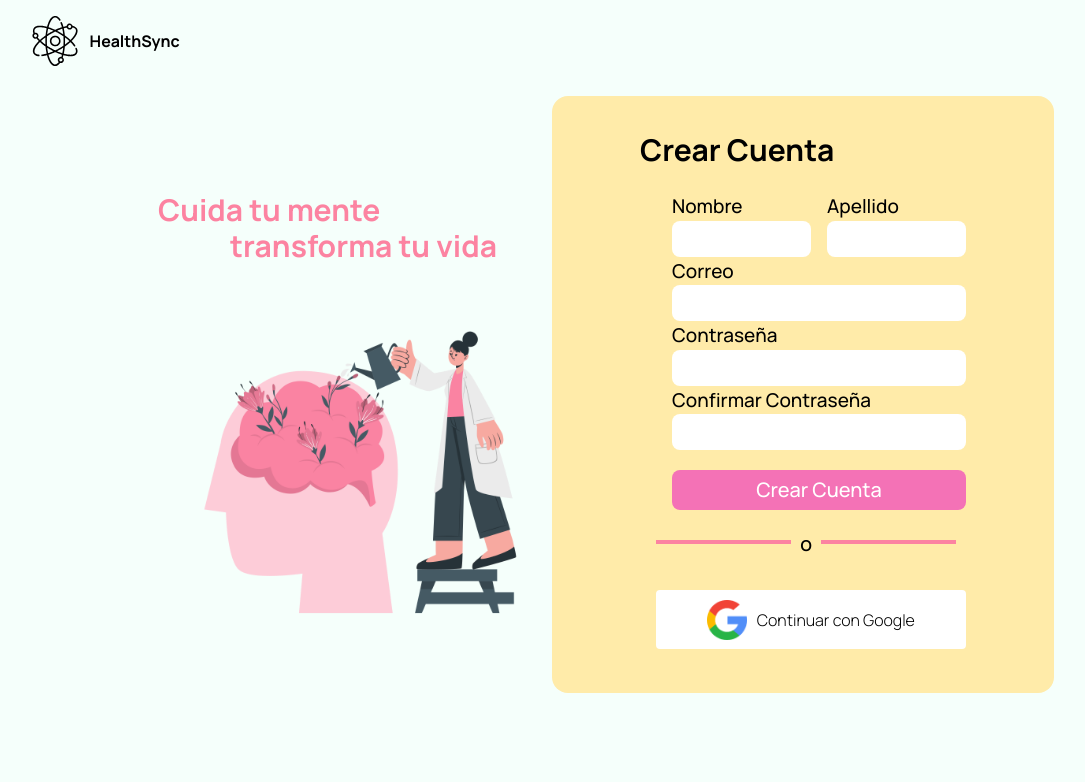
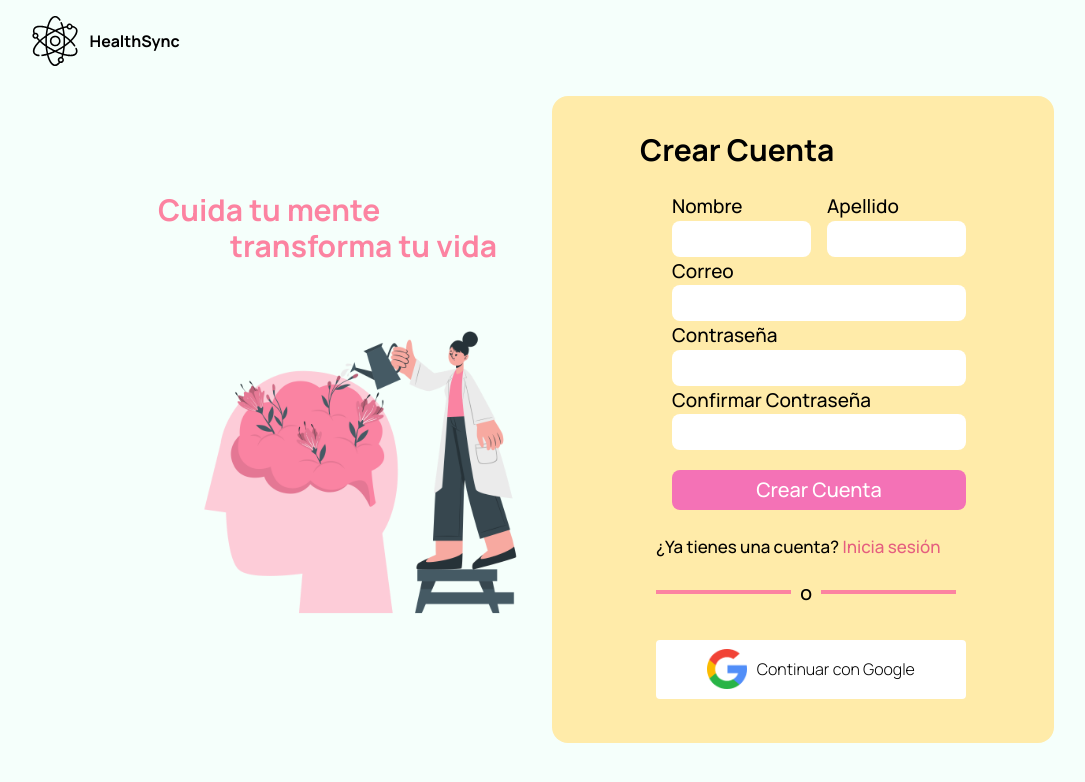
Before and after one commit to isafranco13/healthSync, a Next.js app: page /signup in a window 1280 px wide. Shown: the top 782 px of the page, without its empty margins (34-1119 px from the left). Built offline with nearby package versions, Linux system fonts and the light colour scheme.

Commit message:
agregar texto '¿Ya tienes cuenta?'

```diff
--- a/app/signup/page.tsx
+++ b/app/signup/page.tsx
@@ -94,6 +94,9 @@ export default function Form(){
 
                                 <br />
                             </div>
+                            <div className="flex justify-between">
+                                <p className="text-black text-[17px] font-medium">¿Ya tienes una cuenta? <Link href="/signin" className="text-[#E55E7F]">Inicia sesión</Link></p>
+                            </div> <br />
                                 <div className="flex flex-wrap items-center justify-stretch">
                                     <div className="border-2 min-w-[135px] border-[#FC83A1] inline-block mb-2"></div>
                                     &nbsp;&nbsp;&nbsp;
```
